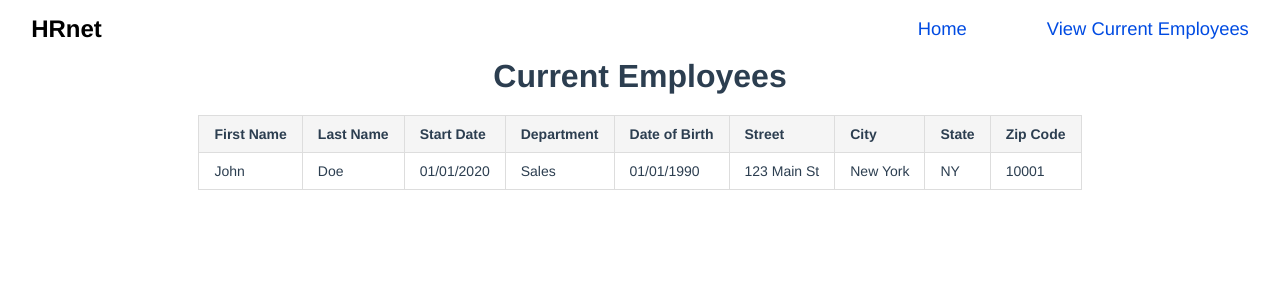
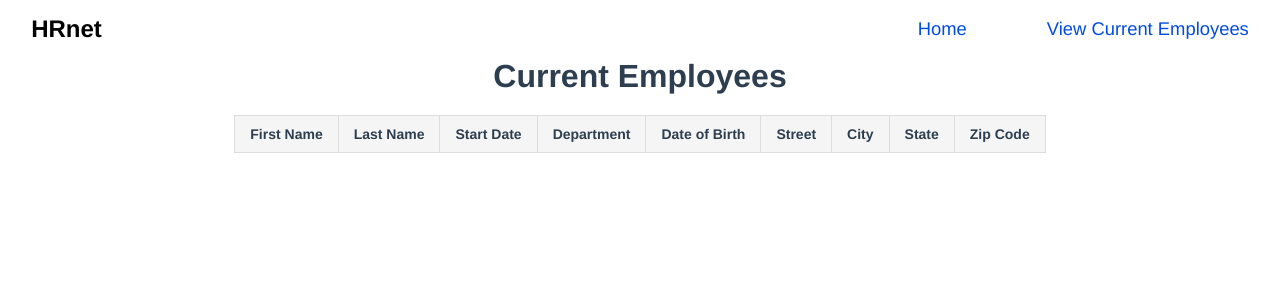
Before and after one commit to matohoundev/HRnet, a React (Create React App) app: page /employee-list in a window 1280 px wide. Shown: the top 300 px of the page. Built offline with nearby package versions, Linux system fonts and the light colour scheme.

Commit message:
link to redux table

```diff
--- a/src/pages/employeeList/EmployeeList.js
+++ b/src/pages/employeeList/EmployeeList.js
@@ -1,25 +1,8 @@
 import React, { useState, useEffect } from "react";
+import { useSelector } from "react-redux";
 
 const EmployeeList = () => {
-  const [employees, setEmployees] = useState([
-    {
-      id: 1,
-      firstName: "John",
-      lastName: "Doe",
-      startDate: "01/01/2020",
-      department: "Sales",
-      dateOfBirth: "01/01/1990",
-      street: "123 Main St",
-      city: "New York",
-      state: "NY",
-      zipCode: "10001",
-    },
-  ]);
-
-  useEffect(() => {
-    // setEmployees(JSON.parse(localStorage.getItem("employees")));
-    setEmployees(employees);
-  }, [employees]);
+  const employees = useSelector((state) => state.employees.employees);
 
   return (
     <div id="employee-div" className="container">
@@ -39,8 +22,8 @@ const EmployeeList = () => {
           </tr>
         </thead>
         <tbody>
-          {employees.map((employee) => (
-            <tr key={employee.id}>
+          {employees.map((employee, index) => (
+            <tr key={index}>
               <td>{employee.firstName}</td>
               <td>{employee.lastName}</td>
               <td>{employee.startDate}</td>
--- a/src/redux/reducers.js
+++ b/src/redux/reducers.js
@@ -2,7 +2,7 @@ import { combineReducers } from "redux";
 import employeeReducer from "./reducers/employeeReducer";
 
 const rootReducer = combineReducers({
-  employee: employeeReducer,
+  employees: employeeReducer,
 });
 
 export default rootReducer;
```
